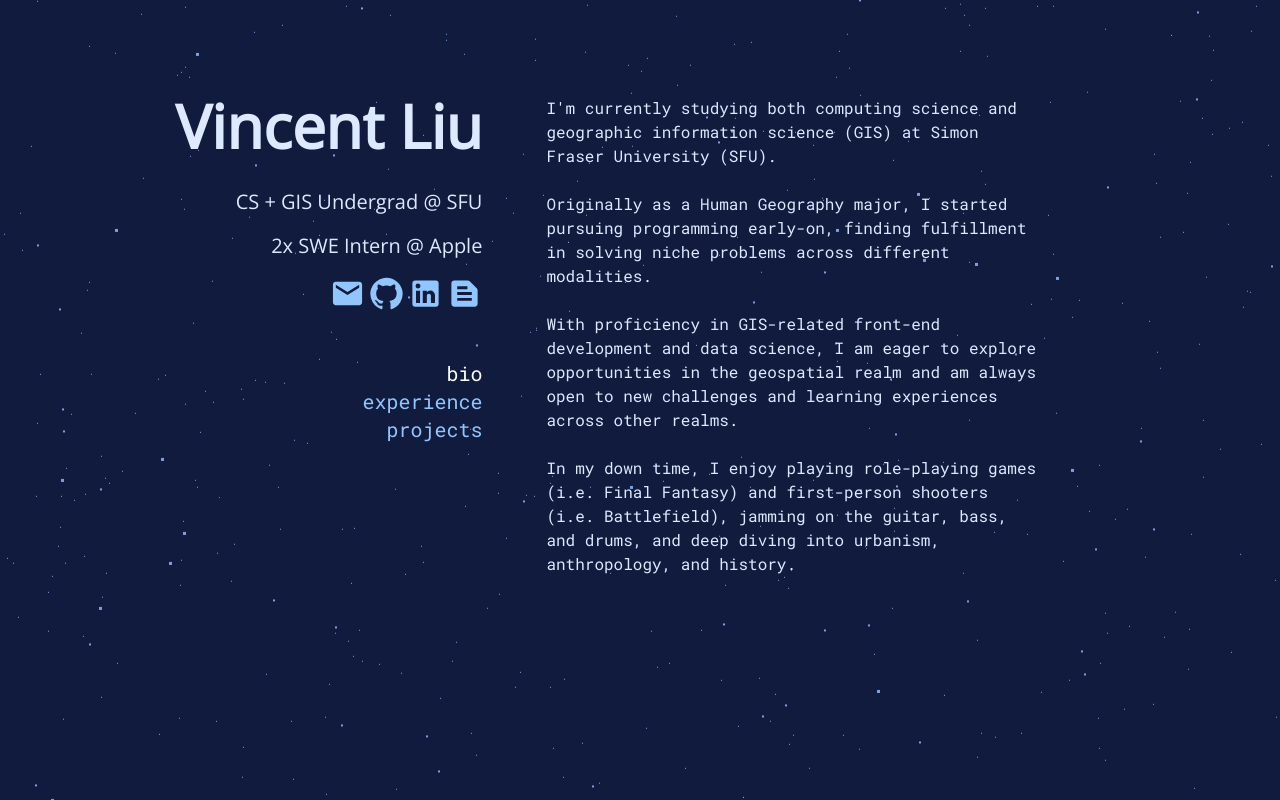
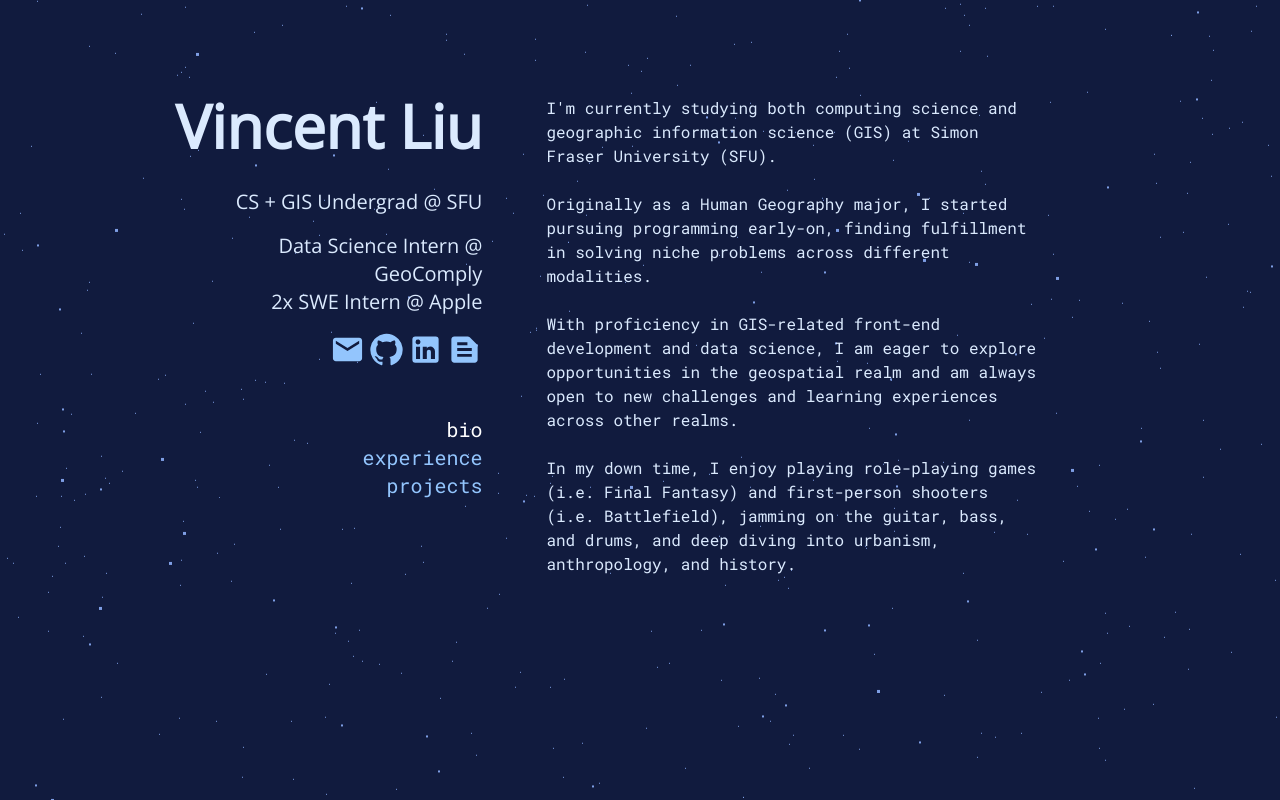
Before and after one commit to vinn03/personal-portfolio, a React (Vite) app in the folder portfolio/: page / in a window 1280 px wide. Built offline with nearby package versions, Linux system fonts and the light colour scheme.

Commit message:
updated for fall 2025 internship

```diff
--- a/portfolio/src/components/experience/exp-component.tsx
+++ b/portfolio/src/components/experience/exp-component.tsx
@@ -46,7 +46,7 @@
       <div className="grid grid-cols-3 lg:grid-cols-4 gap-4 mt-4 text-blue-300 font-mono">
         {technologies?.map((tech) => <Skill tech={tech} />)}
       </div>
-      <p className="text-blue-200 lg:text-lg font-mono mt-8">{description}</p>
+      <p className="text-blue-200 lg:text-lg font-mono mt-8" style={{ whiteSpace: 'pre-line' }}>{description}</p>
     </div>
   );
 };
--- a/portfolio/src/components/intro/intro.tsx
+++ b/portfolio/src/components/intro/intro.tsx
@@ -7,6 +7,7 @@
 
       <div className="text-xl font-mono mt-8 font-sans text-blue-100">
         <div className="mb-4">CS + GIS Undergrad @ SFU</div>
+        <div>Data Science Intern @ GeoComply</div>
         <div>2x SWE Intern @ Apple</div>
       </div>
     </span>
--- a/portfolio/src/data/experiences.json
+++ b/portfolio/src/data/experiences.json
@@ -1,4 +1,12 @@
 [
+  {
+    "title": "Data Science Intern",
+    "company": "GeoComply",
+    "location": "Vancouver, BC",
+    "duration": "SEP 2025 - PRESENT",
+    "description": "Fighting fraud to make iGaming safer :)\n (more details soon!)",
+    "technologies": ["Python", "PySpark", "SQL"]
+  },
   {
     "title": "Software Engineering Intern",
     "company": "Apple Inc.",
```
Also changed, not shown: 1 other file (tests, documents, lock files or other folders).
